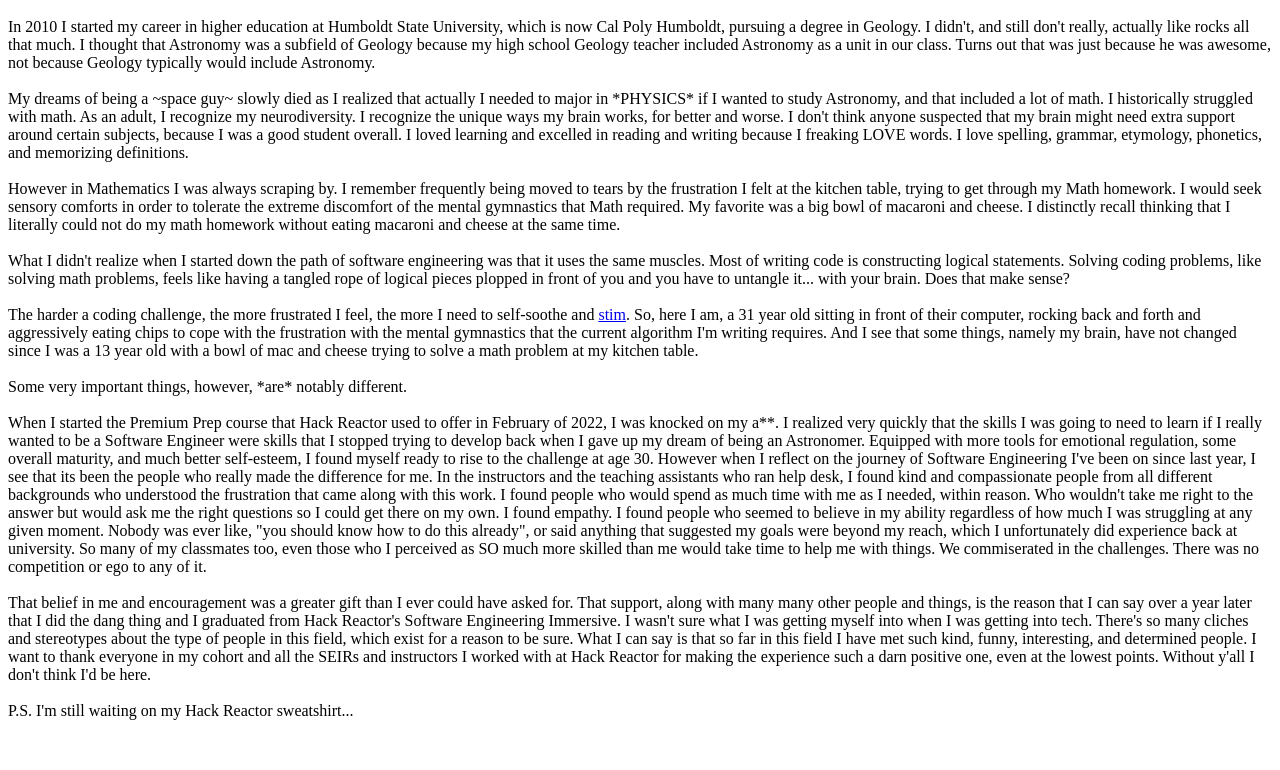
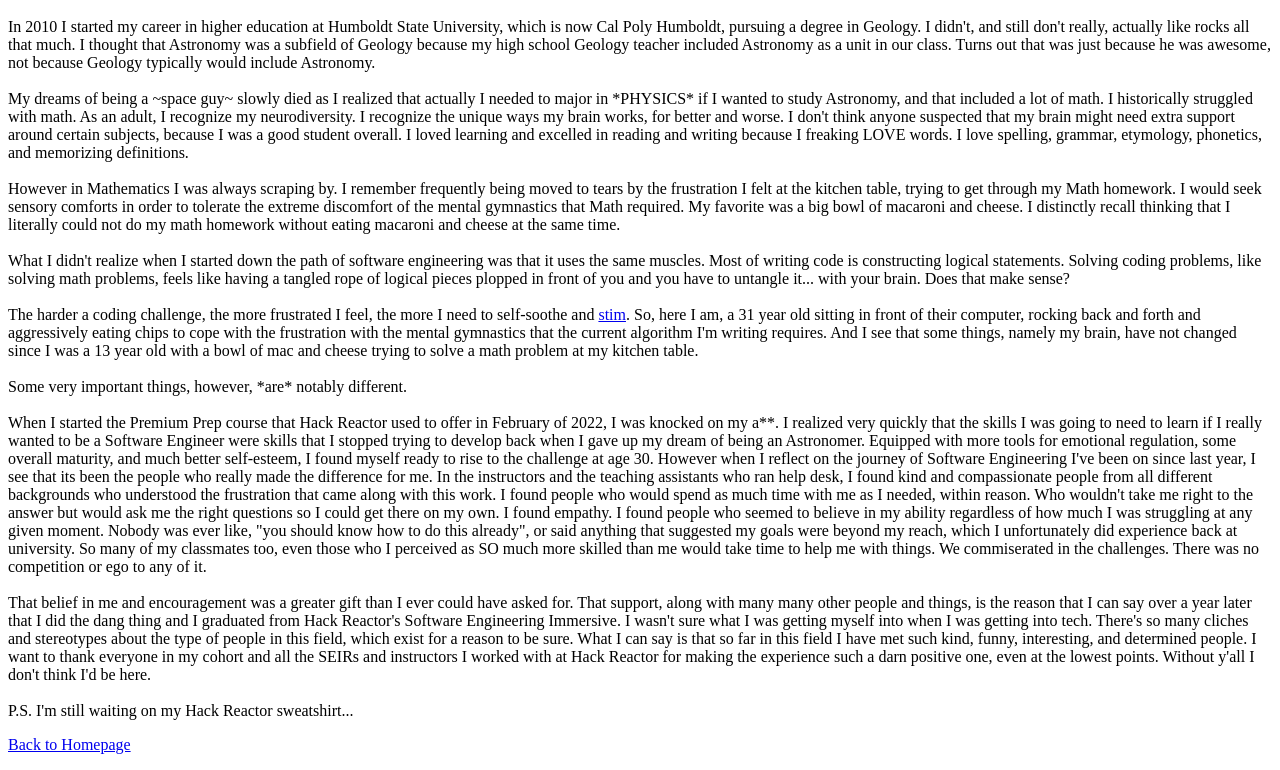
Before and after one commit to Fig2022/fig-site, a Gatsby site: page /blog in a window 1280 px wide. Shown: the part 2559-3329 px from the top of the page. Before the commit the page ends 3295 px from the top, so only its background shows below. Built offline with nearby package versions, Linux system fonts and the light colour scheme; Gatsby itself is replaced by a stand-in of ours.

Commit message:
added back to homepage text

```diff
--- a/src/pages/blog.js
+++ b/src/pages/blog.js
@@ -92,6 +92,8 @@
     </div>
   </div>
 
+<p><a href="https://figsitemain.gatsbyjs.io/">Back to Homepage</a></p>
+
 </div>
 )
 }
```
